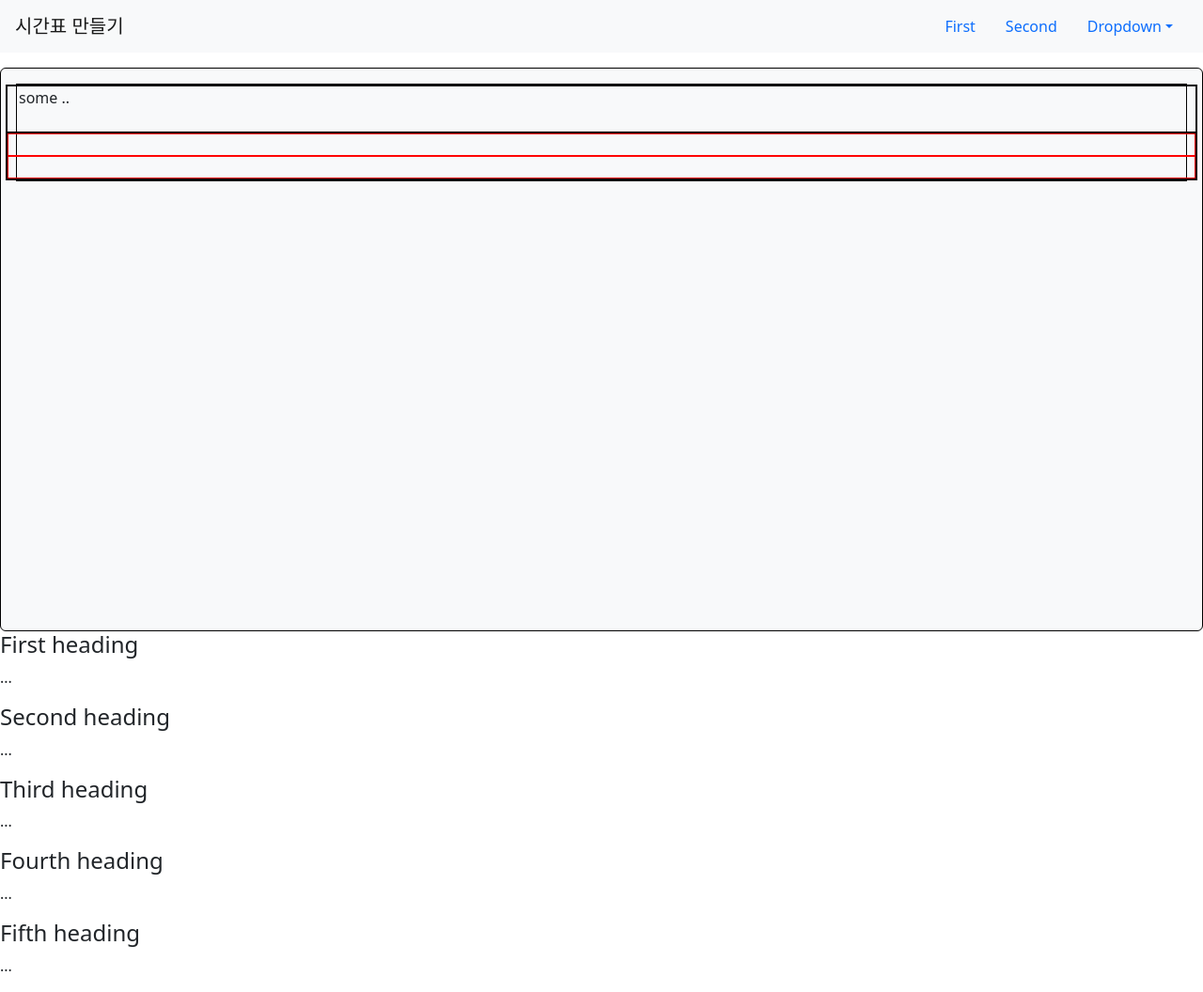
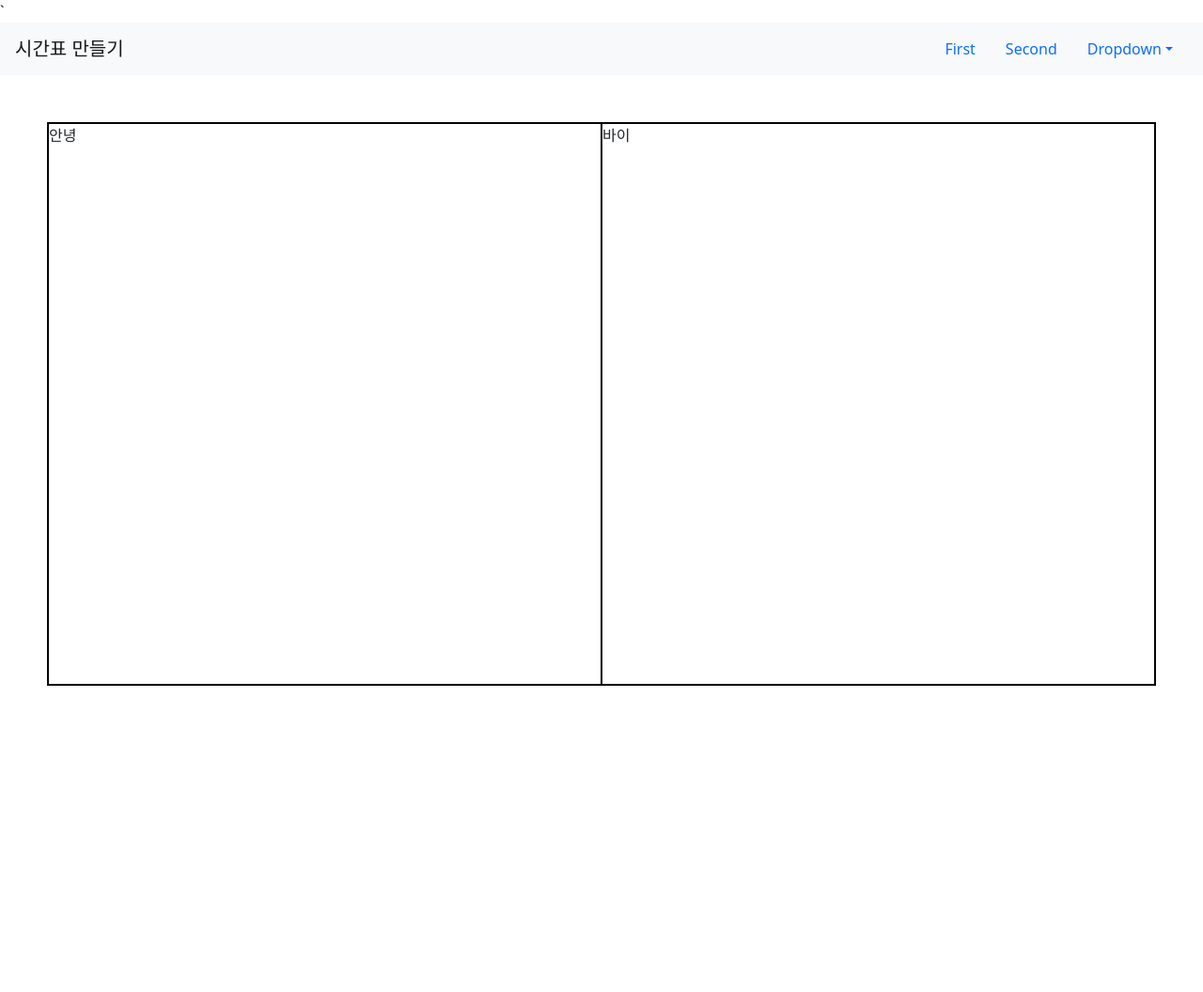
Before and after one commit to HICC-Presentation-Contest/O5, a Python web app: template Project/my_time_table_page/templates/my_time_table_page/makingNewTimeTable.html in a window 1280 px wide. Shown: the whole page at 94% size. After the commit the page ends 730 px from the top, so only its background shows below. Run offline with Jinja, Linux system fonts and the light colour scheme; the template is opened without the code that fills it, so the values that code supplies are empty.

Commit message:
Feat: 페이지안, timetable 박스 분할

```diff
--- a/Project/my_time_table_page/static/css/makingNewTimeTable.css
+++ b/Project/my_time_table_page/static/css/makingNewTimeTable.css
@@ -1,20 +1,10 @@
-div {
-  border: 1px solid black;
+#makingTimeTableBox {
+  border: solid black 1px;
+
+  height: 75vh;
+  margin: 50px;
 }
-#div2-1,
-#div2-2 {
-  height: 50%;
-  border: 1px solid red !important;
+#makingTimeTableBox > div {
+  border: solid black 1px;
+
 }
-#div1,#div2{
-  height:50px;
-
-  }
-#div2.col-xs-6
-{
-  padding:0px !important;
-}
-
-#makingTimeTableBox {
-  height: 75vh;
-}
--- a/Project/my_time_table_page/templates/my_time_table_page/makingNewTimeTable.html
+++ b/Project/my_time_table_page/templates/my_time_table_page/makingNewTimeTable.html
@@ -3,8 +3,9 @@
 <head>
     <meta charset="utf-8">
     <meta name="viewport" content="width=device-width, initial-scale=1">
-    <title>Bootstrap demo</title>
+    <title>Bootstrap demo</title>`
     <link rel="stylesheet" href="../../static/css/makingNewTimeTable.css" type="text/css">
+
     <link href="https://cdn.jsdelivr.net/npm/bootstrap@5.2.3/dist/css/bootstrap.min.css" rel="stylesheet"
           integrity="sha384-rbsA2VBKQhggwzxH7pPCaAqO46MgnOM80zW1RWuH61DGLwZJEdK2Kadq2F9CUG65" crossorigin="anonymous">
 </head>
@@ -31,37 +32,14 @@
         </li>
     </ul>
 </nav>
-<div id = "makingTimeTableBox" data-bs-spy="scroll" data-bs-target="#navbar-example2" data-bs-root-margin="0px 0px -40%"
+<div id = "makingTimeTableBox" class="d-flex flex-row " data-bs-spy="scroll" data-bs-target="#navbar-example2" data-bs-root-margin="0px 0px -40%"
      data-bs-smooth-scroll="true" class="scrollspy-example bg-light p-3 rounded-2" tabindex="0">
-
-    <link href="" rel=""/>
-    <div class=container">
-        <div class="row">
-            <div class="col-xs-6" id="div1">
-                some ..
-            </div>
-            <div class="col-xs-6" id="div2">
-
-                <div id="div2-1">
-                </div>
-                <div id="div2-2">
-                </div>
-                </div>
-            </div>
-            </div>
-        </div>
-    </div>
-
-    <h4 id="scrollspyHeading1">First heading</h4>
-    <p>...</p>
-    <h4 id="scrollspyHeading2">Second heading</h4>
-    <p>...</p>
-    <h4 id="scrollspyHeading3">Third heading</h4>
-    <p>...</p>
-    <h4 id="scrollspyHeading4">Fourth heading</h4>
-    <p>...</p>
-    <h4 id="scrollspyHeading5">Fifth heading</h4>
-    <p>...</p>
+     <div id = "makingTimeTableBox_InnerTimeTable" class="w-50">
+         안녕
+     </div>
+     <div class= "w-50">
+         바이
+     </div>
 </div>
 
 <script src="https://cdn.jsdelivr.net/npm/bootstrap@5.2.3/dist/js/bootstrap.bundle.min.js"
```
